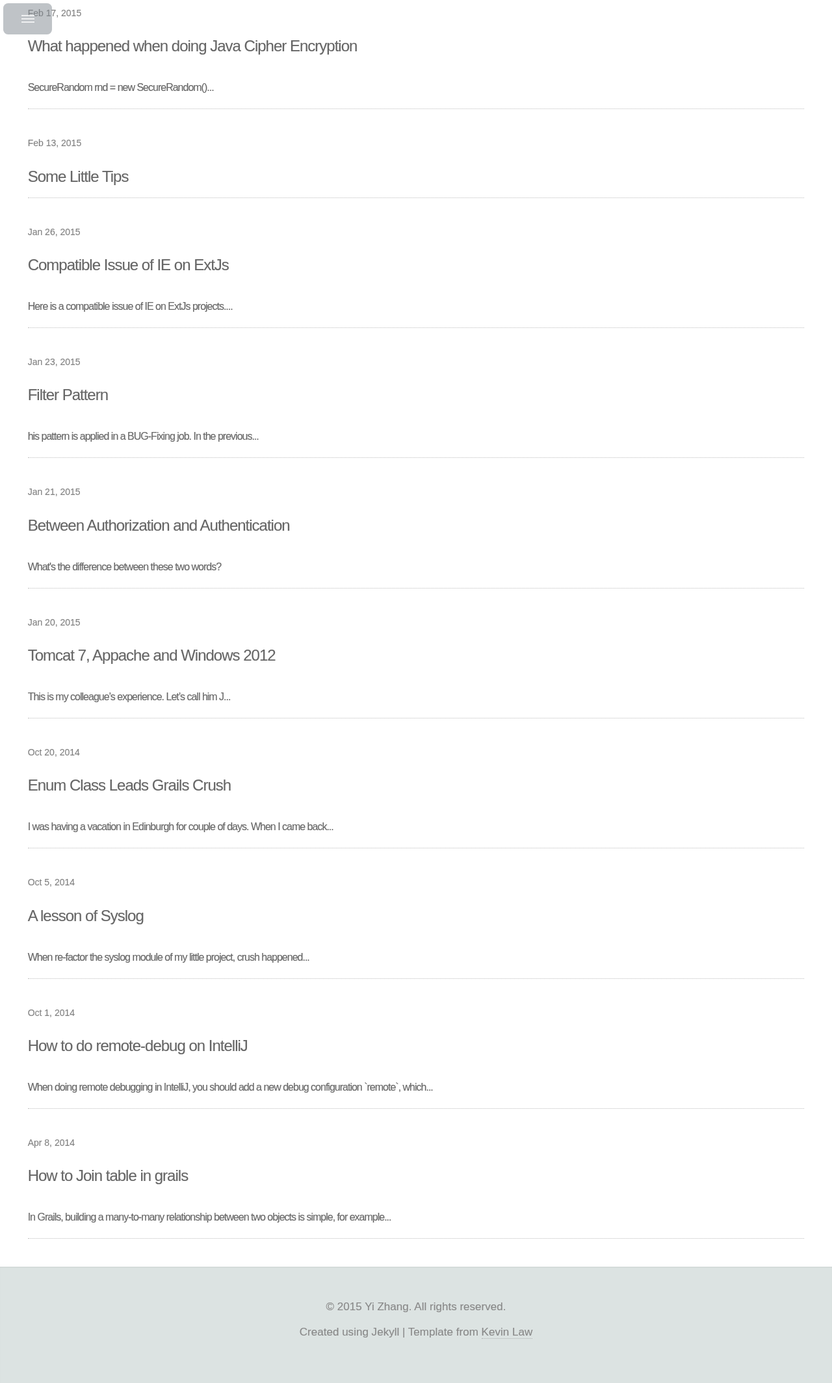
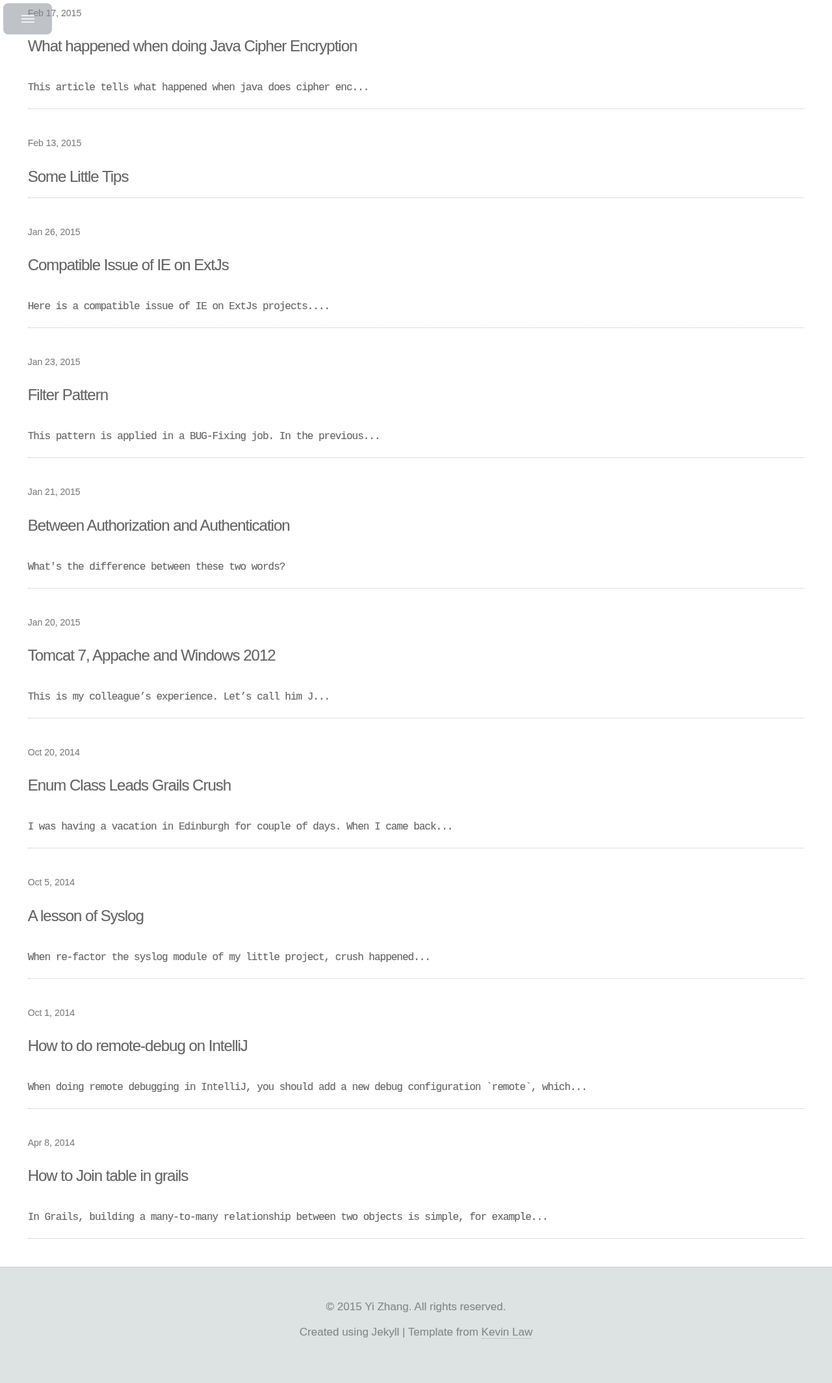
Before and after one commit to zhangyi667/myBlog, a Jekyll site: the page built from blogs.html, in a window 1280 px wide. Shown: the whole page at 65% size. Built offline with Jekyll 4.4.1, drawn with Linux system fonts in a browser that asks for light colours.

Commit message:
changed some spell mistakes of last commit

```diff
--- a/_posts/2015-01-23-filter-pattern.markdown
+++ b/_posts/2015-01-23-filter-pattern.markdown
@@ -3,7 +3,7 @@ layout: post
 title:  "Filter Pattern"
 date:   2015-01-23 18:30:46
 categories: work
-shortcut: his pattern is applied in a BUG-Fixing job. In the previous...
+shortcut: This pattern is applied in a BUG-Fixing job. In the previous...
 ---
 This pattern is applied in a BUG-Fixing job. In the previous version of our software, our server queries an LDAP server to retrieve all DISABLED users, which gives back an iterator that used to, of course, iterates all the DISABLED users.
 
--- a/_posts/2015-02-17-what-happened-when-doing-java-cipher-enc.md
+++ b/_posts/2015-02-17-what-happened-when-doing-java-cipher-enc.md
@@ -3,7 +3,7 @@ layout: post
 title:  "What happened when doing Java Cipher Encryption"
 date:   2015-02-17 18:30:46
 categories: work
-shortcut: SecureRandom rnd = new SecureRandom()...
+shortcut: This article tells what happened when java does cipher enc...
 ---
 What happened when you do the Java Encryption?
 
--- a/css/main.css
+++ b/css/main.css
@@ -313,6 +313,7 @@ pre {
 .shortcut{
   border-bottom: dotted 1px rgba(128,128,128,0.5);
   font-size: 16px;
+  font-family: monospace;
 
 }
 /**
```
